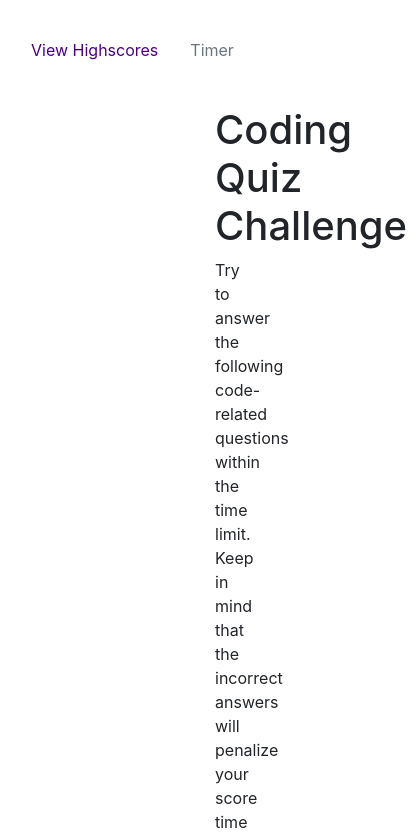
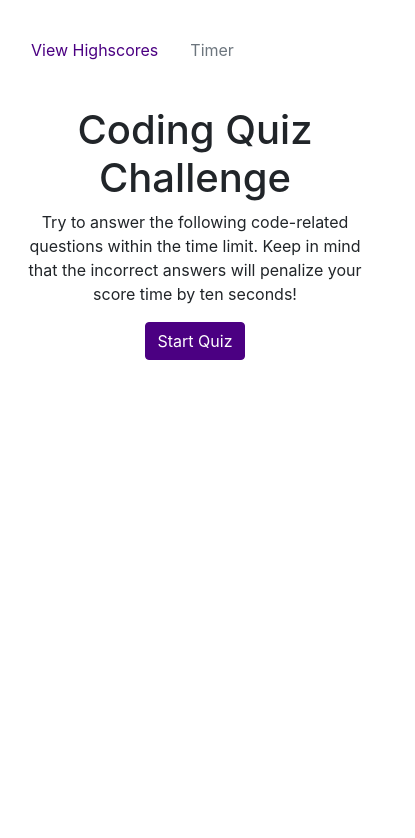
Before and after one commit to armandojhc/code-quiz, a plain HTML site: page index.html in a window 390 px wide. Shown: the top 838 px of the page, 415 px wide, since content can reach past the window. Drawn offline with nearby package versions, Linux system fonts and the light colour scheme.

Commit message:
Made it a little more reactive to screen sizes

```diff
--- a/Assets/script.js
+++ b/Assets/script.js
@@ -8,6 +8,7 @@ var correctAnswerPoints = 1;
 
 var currentQuestion = 0;
 
+var  endScoreMsg;
 
 $(document).ready(function() {
 
@@ -93,23 +94,31 @@ function showQuestion() {
         choicesWrapper.append(thirdChoice);
 
         var fourthChoice = $('<button onclick="answerQuestion(3)" type="button" class="btn btn-primary choice" data-toggle="button" aria-pressed="false" style="background-color: indigo; border-color: indigo; ;"></button>')
-        fourthChoice.text(questions[currentQuestion].choices[1]);
+        fourthChoice.text(questions[currentQuestion].choices[3]);
         choicesWrapper.append(fourthChoice);
 
         questionContainer.append(choicesWrapper);
+
+        // var correctAnswerMsg = $('<div class="answerMsg"></div>');
+        // correctAnswerMsg.text("Correct!");
+
+        // questionContainer.append(correctAnswerMsg);
 
         $("#root").append(questionContainer);
 }
 
 function startQuiz() {
-;
-    console.log("starting quiz");
+
     $("#start-quiz-message").remove();
     setInterval(tickTimer, 1000);
     showQuestion();
+    // $(".answerMsg").remove();
 
-    //Start the timer
 
+
+
+
+    //Start the time
     //Show the first question
 
 }
@@ -120,7 +129,10 @@ function tickTimer() {
     $("#timer").text(remainingTime);
     }
     else {
-        // End game quote
+        // End game
+    endScoreMsg.text("Your score is = " + remainingTime);
+
+
     }
 
 }
@@ -129,7 +141,9 @@ function answerQuestion(selectedAnswer) {
 
     var selectedAnswerText = questions[currentQuestion].choices[selectedAnswer];
 
+
     if (selectedAnswerText === questions[currentQuestion].answer){
+        // $(".answerMsg").text(correctAnswerMsg);
         console.log("correct");
         currentQuestion++
         $(".question").remove();
@@ -139,6 +153,7 @@ function answerQuestion(selectedAnswer) {
         remainingTime-=penaltyTime
         if (remainingTime <= 0) {
             remainingTime= 0
+            endScoreMsg
             // End game quote
         }
         else {
--- a/index.html
+++ b/index.html
@@ -23,13 +23,22 @@
                     </li>
             </ul>
     <div id="start-quiz-message">
-        <div class="coding-quiz-header" style="text-align: center; margin-bottom: 20px; padding-left: 200px; padding-right: 200px;">
-            <h1> Coding Quiz Challenge</h1>
-            <div>
-                <p>Try to answer the following code-related questions within the time limit. Keep in mind that the incorrect answers will penalize your score time by ten seconds!</p>
+            <div class="row" style="text-align: center">
+                <div class="col-sm-12 col-md-12 col-lg-12 col-xl-12">
+
+                    <h1> Coding Quiz Challenge</h1>
+
+                </div>
             </div>
-            <div>
-                <button type="button" class="btn btn-primary" id="start-bt" data-toggle="button" aria-pressed="false" style="background-color: indigo; border-color: indigo; ;">Start Quiz</button>
+            <div class="row">
+                <div class="col-sm-12 col-md-12 col-lg-12 col-xl-12" style="text-align: center">
+                    <p>Try to answer the following code-related questions within the time limit. Keep in mind that the incorrect answers will penalize your score time by ten seconds!</p>
+                </div>
+            </div>
+            <div class="row">
+                <div class="col-sm-12 col-md-12 col-lg-12 col-xl-12" style="text-align: center">
+                    <button type="button" class="btn btn-primary" id="start-bt" data-toggle="button" aria-pressed="false" style="background-color: indigo; border-color: indigo; ;">Start Quiz</button>
+                </div>
             </div>
         </div>
     </div>
```
Also changed, not shown: 1 other file.
